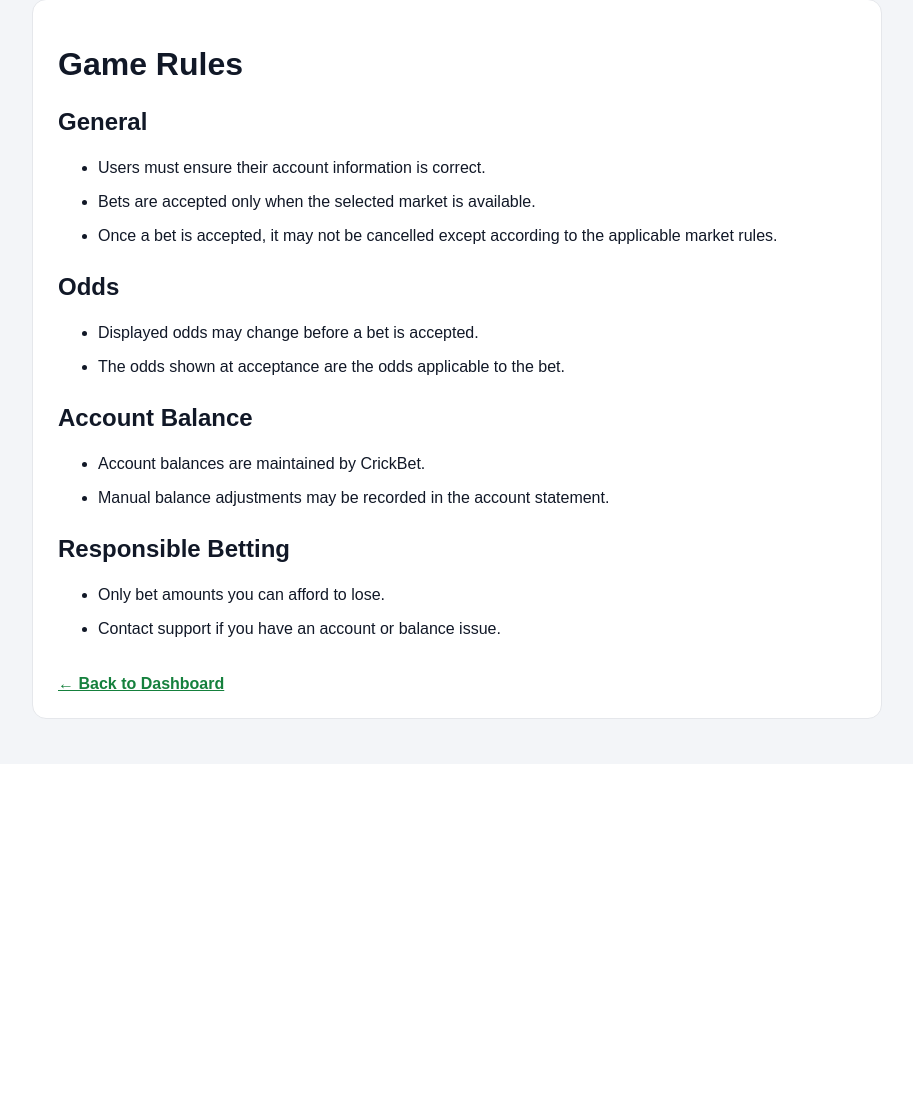
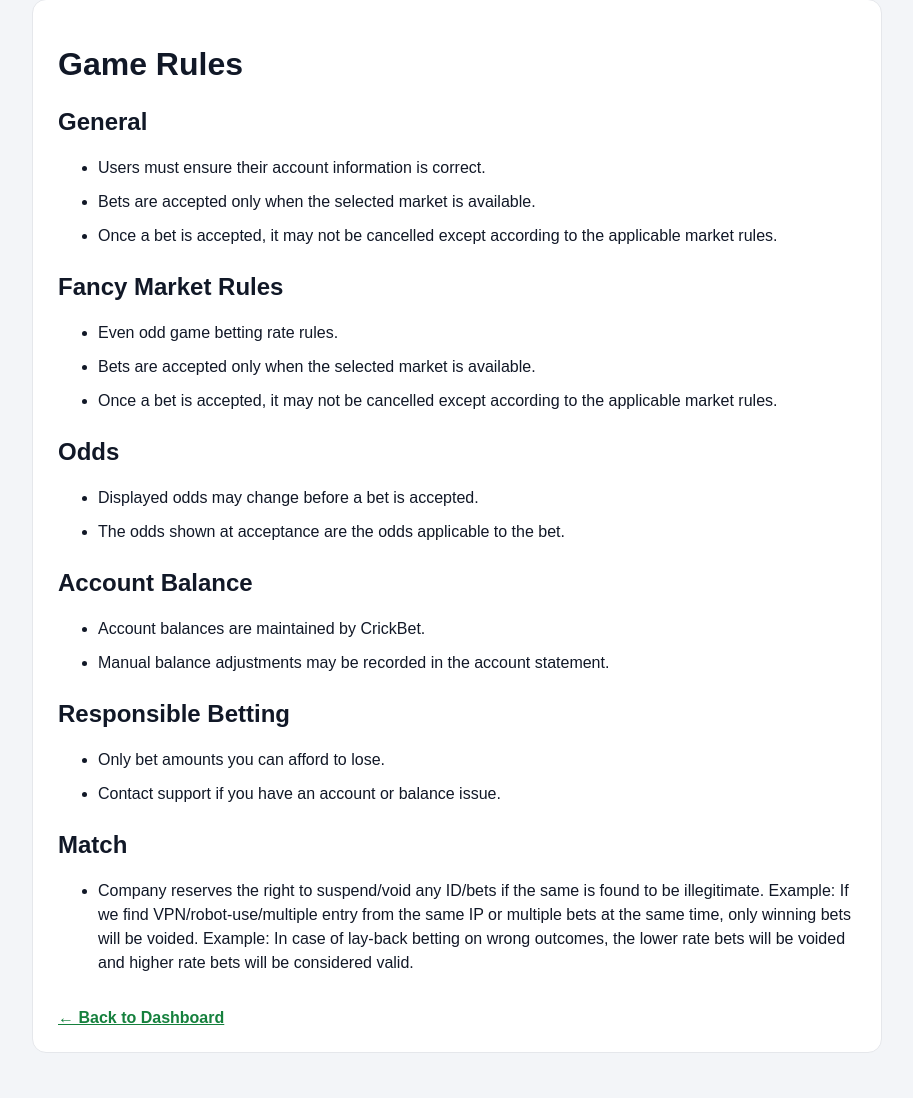
Before and after one commit to cricbet360/Cricbet3, a FastAPI app: page /game-rules in a window 1280 px wide. Shown: the part 101-1199 px from the top of the page, without its empty margins (183-1096 px from the left). Before the commit the page ends 820 px from the top, so only its background shows below. Run offline with FastAPI, Linux system fonts and the light colour scheme; parts of the project's set-up code (start-up, migrations or seed data) failed here and were passed over.

Commit message:
betsettlement fix

```diff
--- a/templates/game-rules.html
+++ b/templates/game-rules.html
@@ -97,6 +97,31 @@
 </ul>
 
 <h2>
+    Fancy Market Rules
+</h2>
+
+<ul>
+
+    <li>
+        Even odd game betting rate rules.
+    </li>
+
+    <li>
+        Bets are accepted only when the selected
+        market is available.
+    </li>
+
+    <li>
+        Once a bet is accepted, it may not be
+        cancelled except according to the applicable
+        market rules.
+    </li>
+
+</ul>
+
+
+
+<h2>
     Odds
 </h2>
 
@@ -148,6 +173,22 @@
 
 </ul>
 
+<h2>
+   Match
+</h2>
+
+<ul>
+
+    <li>
+       Company reserves the right to suspend/void any ID/bets if the same is found to be illegitimate.
+        Example: If we find VPN/robot-use/multiple entry from the same IP or multiple bets at the same time, only winning bets will be voided.
+        Example: In case of lay-back betting on wrong outcomes, the lower rate bets will be voided and higher rate bets will be considered valid.
+    </li>
+
+
+
+</ul>
+
 <br>
 
 <a href="/dashboard">
```
